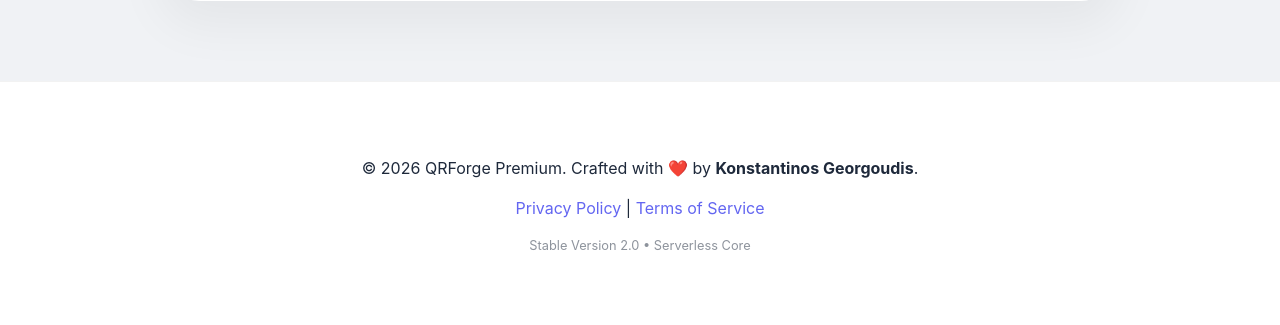
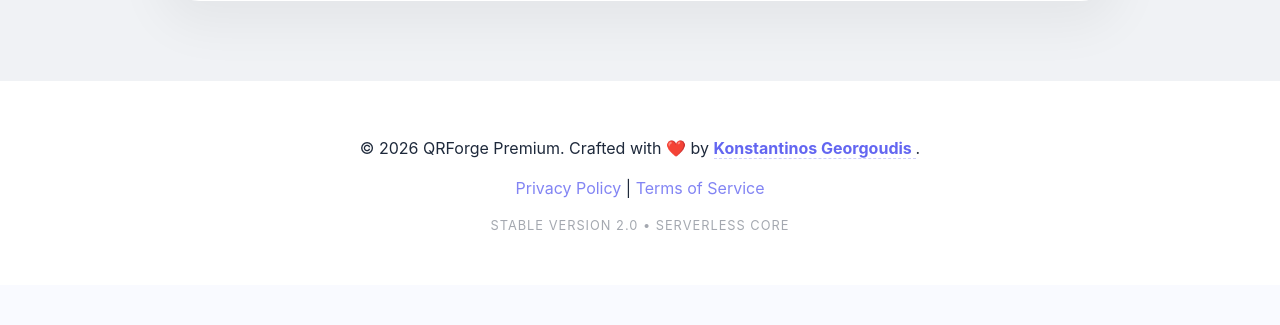
Before and after one commit to kmgeorgoudis-pixel/qrforge, a Flask app: page / in a window 1280 px wide. Shown: the part 1286-1611 px from the top of the page. After the commit the page ends 1516 px from the top, so only its background shows below. Run offline with Flask 3, Linux system fonts and the light colour scheme.

Commit message:
add my web

```diff
--- a/post.txt
+++ b/post.txt
@@ -1,3 +1,3 @@
 git add .
-git commit -m " upgrade 18 favico"
+git commit -m " add my web"
 git push origin main
--- a/templates/index.html
+++ b/templates/index.html
@@ -269,14 +269,22 @@
         </div>
     </section>
 
-    <footer>
-        <p>&copy; 2026 QRForge Premium. Crafted with ❤️ by <strong>Konstantinos Georgoudis</strong>.</p>
-        <div class="footer-links" style="margin: 20px 0;">
-            <a href="/legal" style="color:#6366f1; text-decoration: none;">Privacy Policy</a> |
-            <a href="/legal" style="color:#6366f1; text-decoration: none;">Terms of Service</a>
-        </div>
-        <p style="font-size: 0.8rem; opacity: 0.5;">Stable Version 2.0 • Serverless Core</p>
-    </footer>
+<footer style="text-align: center; padding: 40px 0; border-top: 1px solid rgba(255,255,255,0.05);">
+    <p>&copy; 2026 QRForge Premium. Crafted with ❤️ by
+        <a href="https://rebrand.ly/kosg" target="_blank" style="color: #6366f1; text-decoration: none; font-weight: 700; transition: 0.3s; border-bottom: 1px dashed rgba(99, 102, 241, 0.3);">
+            Konstantinos Georgoudis
+        </a>.
+    </p>
+
+    <div class="footer-links" style="margin: 20px 0;">
+        <a href="/legal" style="color:#6366f1; text-decoration: none; opacity: 0.8; transition: 0.3s;">Privacy Policy</a> |
+        <a href="/legal" style="color:#6366f1; text-decoration: none; opacity: 0.8; transition: 0.3s;">Terms of Service</a>
+    </div>
+
+    <p style="font-size: 0.8rem; opacity: 0.4; letter-spacing: 1px;">
+        STABLE VERSION 2.0 • SERVERLESS CORE
+    </p>
+</footer>
 
     <div id="cookie-banner">
         <p style="margin:0;"><i class="fas fa-cookie-bite" style="color: #f59e0b"></i> Χρησιμοποιούμε cookies για την καλύτερη εμπειρία σας.</p>
```
Also changed, not shown: static/img/elta.png (deleted), static/img/epal.png (deleted).
